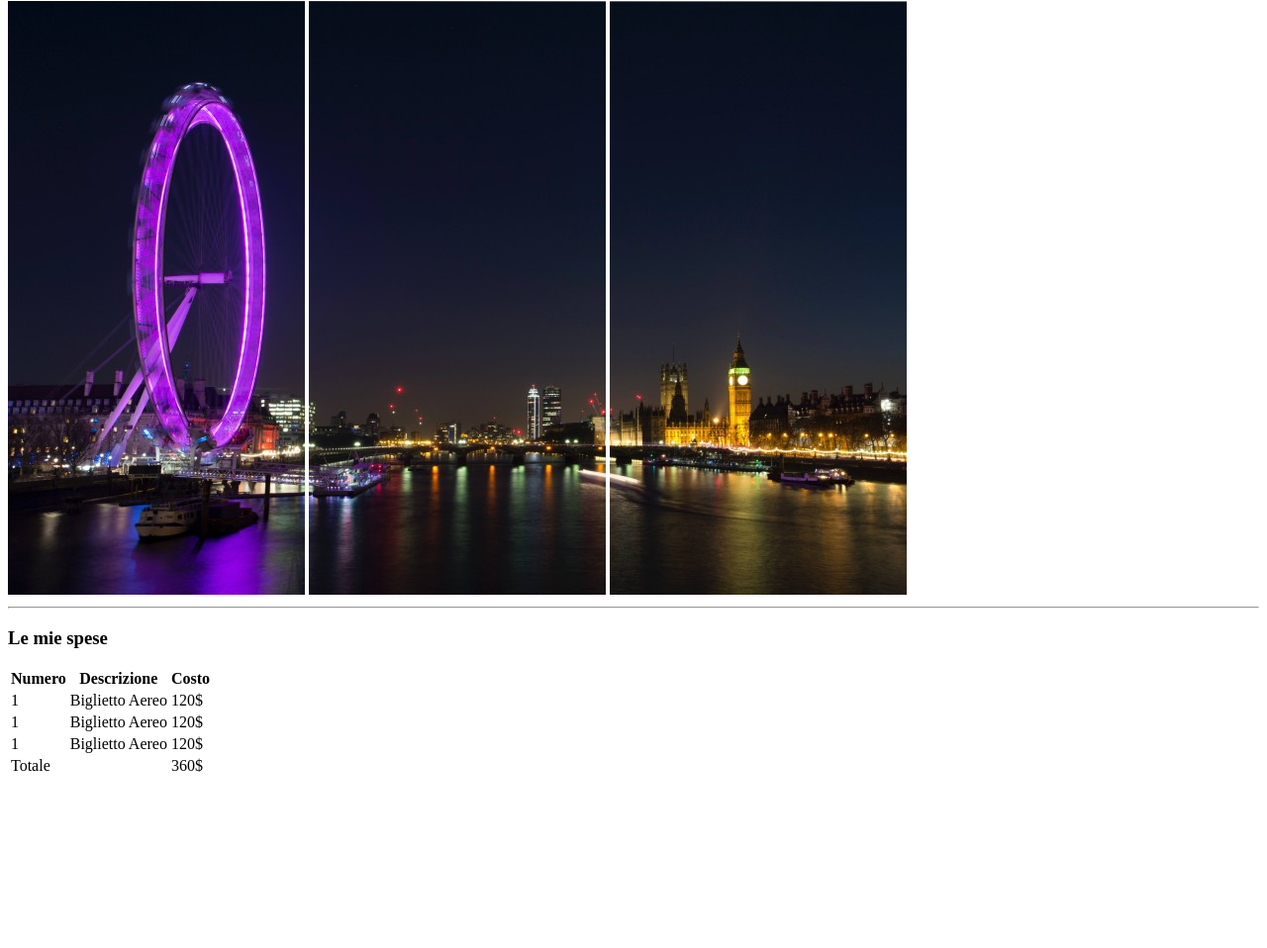
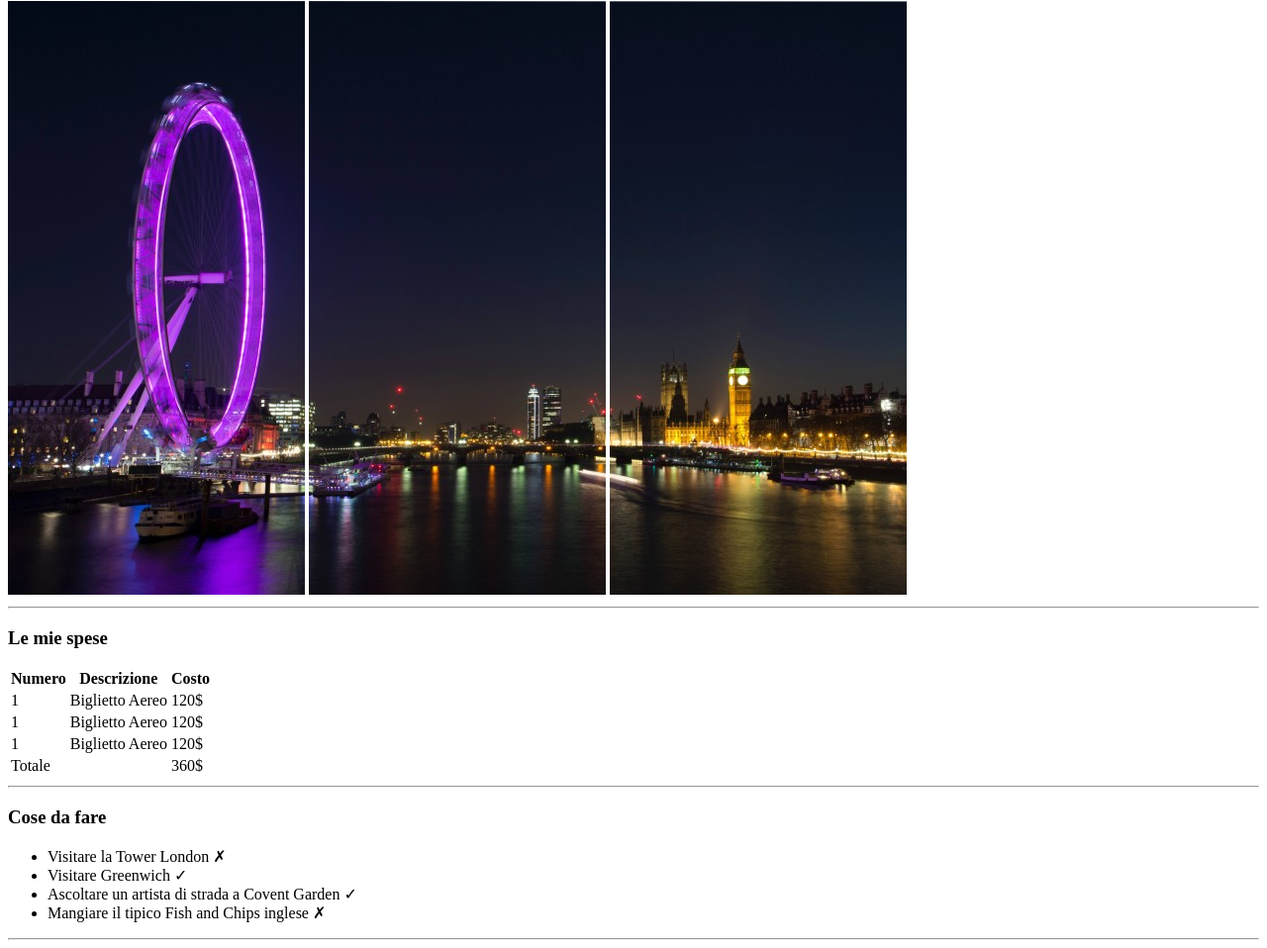
Before and after one commit to olic96/html-london-trip, a plain HTML site: page index.html in a window 1280 px wide. Shown: the part 79-1037 px from the top of the page at 99% size. Before the commit the page ends 873 px from the top, so only its background shows below. Drawn offline with Linux system fonts and the light colour scheme.

Commit message:
activities complete

```diff
--- a/index.html
+++ b/index.html
@@ -68,12 +68,21 @@
             </table>
         </section>
 
+        <hr>
 
+        <section>
+            <!-- activities -->
+            <h3>Cose da fare</h3>
+            <ul>
+                <li>Visitare la Tower London &cross;</li>
+                <li>Visitare Greenwich &check;</li>
+                <li>Ascoltare un artista di strada a Covent Garden &check;</li>
+                <li>Mangiare il tipico Fish and Chips inglese &cross;</li>
+            </ul>
+        </section>
 
+        <hr>
 
-
-
-        <section></section>
         <section></section>
     </main>
 
```
